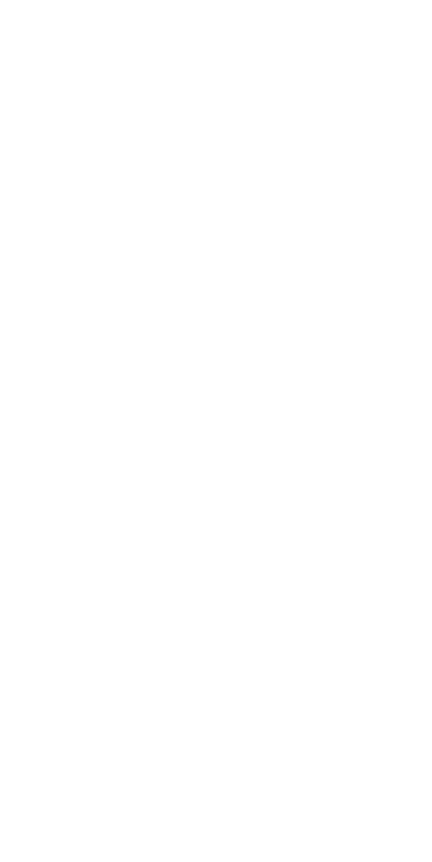
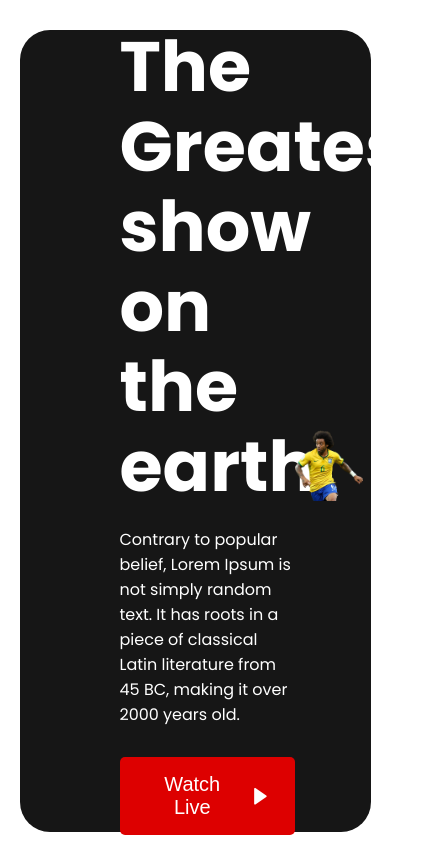
Before and after one commit to JubayerP/assignment-2, a plain HTML site: page index.html in a window 390 px wide. Shown: the whole page, 432 px wide, since content can reach past the window. Drawn offline with nearby package versions, Linux system fonts and the light colour scheme.

Commit message:
header section added with responsive

```diff
--- a/index.html
+++ b/index.html
@@ -1,13 +1,28 @@
 <!DOCTYPE html>
 <html lang="en">
+
 <head>
     <meta charset="UTF-8">
     <meta http-equiv="X-UA-Compatible" content="IE=edge">
     <meta name="viewport" content="width=device-width, initial-scale=1.0">
     <title>FiFa World Cup</title>
+    <link rel="stylesheet" href="https://cdn.jsdelivr.net/npm/boxicons@latest/css/boxicons.min.css">
     <link rel="stylesheet" href="style.css">
 </head>
+
 <body>
+    <header id="header">
+        <div class="part-1">
+            <h1>The Greatest show on the earth</h1>
+            <p>Contrary to popular belief, Lorem Ipsum is not simply
+                random text. It has roots in a piece of classical Latin literature from 45 BC, making it over 2000 years
+                old.</p>
+            <button><span>Watch Live</span> <i class='bx bxs-right-arrow'></i></button>
+        </div>
+        <div class="part-2">
+            <img src="./assets/Banner Image.png" alt="">
+        </div>
+    </header>
+</body>
 
-</body>
 </html>
--- a/style.css
+++ b/style.css
@@ -0,0 +1,82 @@
+@import url('https://fonts.googleapis.com/css2?family=Poppins:wght@400;500;600;700&display=swap');
+
+*{
+    margin: 0;
+    padding: 0;
+    box-sizing: border-box;
+}
+body{
+    font-family: 'Poppins', sans-serif;
+}
+
+#header{
+    width: 90%;
+    background-color: rgba(22, 22, 22, 1);
+    height: 95vh;
+    margin: 30px auto;
+    display: flex;
+    align-items: center;
+    border-radius: 30px;
+}
+.part-1{
+    margin-left: 100px;
+    width: 50%;
+}
+.part-1 h1{
+    font-size: 70px;
+    color: #fff;
+    margin-bottom: 20px;
+    line-height: 80px;
+}
+.part-1 p{
+    color: #fff;
+    margin-bottom: 30px;
+    font-size: 16px;
+}
+.part-1 button{
+    display: flex;
+    align-items: center;
+    background-color: #DD0000;
+    border: 0;
+    outline: none;
+    padding: 16px 25px;
+    font-size: 20px;
+    font-weight: 400;
+    color: #fff;
+    cursor: pointer;
+    border-radius: 5px;
+}
+.part-1 button:hover i{
+    transform: translate(.25rem);
+}
+.part-1 button i{
+    transition: .2s;
+}
+.part-1 button span{
+    margin-right: 10px;
+}
+.part-2{
+    width: 50%;
+}
+.part-2 img{
+    width: 90%;
+    margin-bottom: -65px;
+}
+
+/* For Mobile Devices */
+@media screen and (max-width: 576px) {
+
+}
+
+/* For Tablet Devices */
+@media screen and (min-width: 577px) and (max-width: 992px) {
+    #header{
+        width: 90%;
+    }
+    .part-1 h1{
+        font-size: 40px;
+    }
+    .part-1 p{
+        font-size: 14px;
+    }
+}
```
